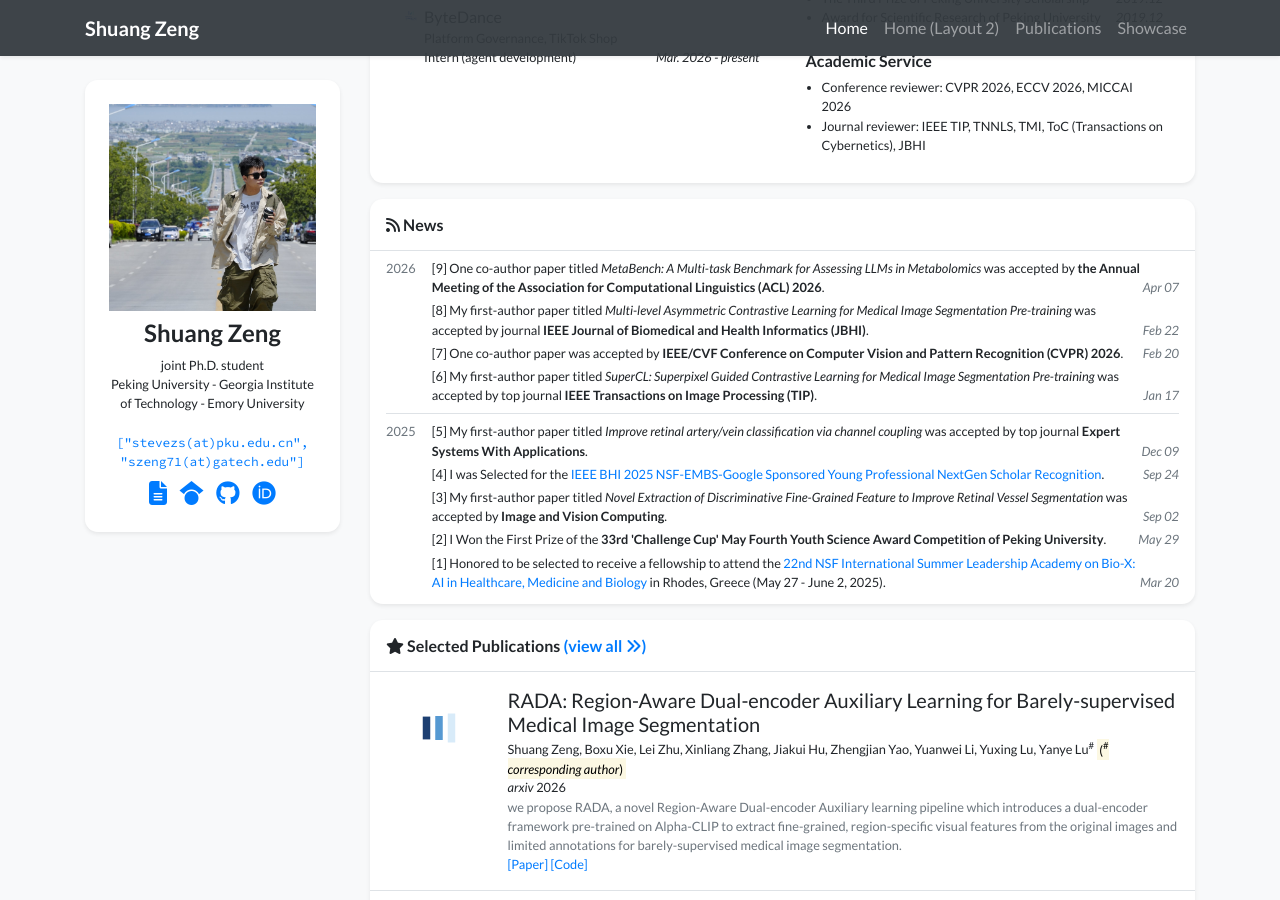
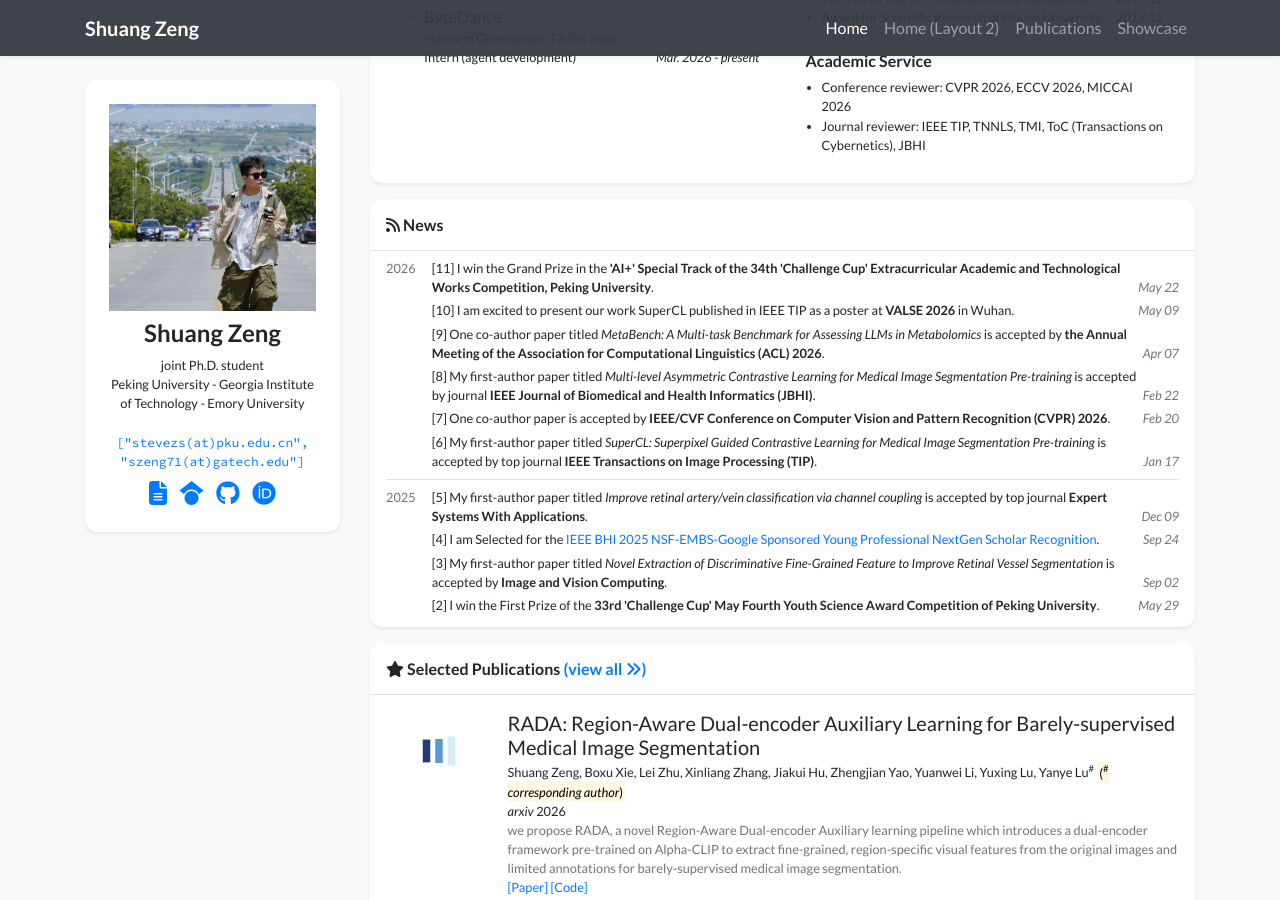
Before and after one commit to stevezs315/stevezs315.github.io, a Jekyll site: the page built from index.html, in a window 1280 px wide and 900 px high, scrolled down 942 px. Built offline with Jekyll 4.4.1, drawn with Linux system fonts in a browser that asks for light colours; nearby versions of some CDN libraries; a style sheet for code colours, icons or effects is not loaded.

Commit message:
Update news.yml

```diff
--- a/_data/news.yml
+++ b/_data/news.yml
@@ -1,35 +1,43 @@
+- date: "2026-05-22"
+  index: 11
+  content: "I win the Grand Prize in the <strong>'AI+' Special Track of the 34th 'Challenge Cup' Extracurricular Academic and Technological Works Competition, Peking University</strong>."
+
+- date: "2026-05-09"
+  index: 10
+  content: "I am excited to present our work SuperCL published in IEEE TIP as a poster at <strong>VALSE 2026</strong> in Wuhan."
+
 - date: "2026-04-07"
   index: 9
-  content: "One co-author paper titled <i>MetaBench: A Multi-task Benchmark for Assessing LLMs in Metabolomics</i> was accepted by <strong>the Annual Meeting of the Association for Computational Linguistics (ACL) 2026</strong>."
+  content: "One co-author paper titled <i>MetaBench: A Multi-task Benchmark for Assessing LLMs in Metabolomics</i> is accepted by <strong>the Annual Meeting of the Association for Computational Linguistics (ACL) 2026</strong>."
 
 - date: "2026-02-22"
   index: 8
-  content: "My first-author paper titled <i>Multi-level Asymmetric Contrastive Learning for Medical Image Segmentation Pre-training</i> was accepted by journal <strong>IEEE Journal of Biomedical and Health Informatics (JBHI)</strong>."
+  content: "My first-author paper titled <i>Multi-level Asymmetric Contrastive Learning for Medical Image Segmentation Pre-training</i> is accepted by journal <strong>IEEE Journal of Biomedical and Health Informatics (JBHI)</strong>."
 
 - date: "2026-02-20"
   index: 7
-  content: "One co-author paper was accepted by <strong>IEEE/CVF Conference on Computer Vision and Pattern Recognition (CVPR) 2026</strong>."
+  content: "One co-author paper is accepted by <strong>IEEE/CVF Conference on Computer Vision and Pattern Recognition (CVPR) 2026</strong>."
 
 - date: "2026-01-17"
   index: 6
-  content: "My first-author paper titled <i>SuperCL: Superpixel Guided Contrastive Learning for Medical Image Segmentation Pre-training</i> was accepted by top journal <strong>IEEE Transactions on Image Processing (TIP)</strong>."
+  content: "My first-author paper titled <i>SuperCL: Superpixel Guided Contrastive Learning for Medical Image Segmentation Pre-training</i> is accepted by top journal <strong>IEEE Transactions on Image Processing (TIP)</strong>."
 
 - date: "2025-12-09"
   index: 5
-  content: "My first-author paper titled <i>Improve retinal artery/vein classification via channel coupling</i> was accepted by top journal <strong>Expert Systems With Applications</strong>."
+  content: "My first-author paper titled <i>Improve retinal artery/vein classification via channel coupling</i> is accepted by top journal <strong>Expert Systems With Applications</strong>."
 
 - date: "2025-09-24"
   index: 4
-  content: "I was Selected for the <a href=\"https://bhi.embs.org/2025/registration-2/nsf-embs-google-sponsored-young-professional-nextgen-scholar-recognition/\">IEEE BHI 2025 NSF-EMBS-Google Sponsored Young Professional NextGen Scholar Recognition</a>."
+  content: "I am Selected for the <a href=\"https://bhi.embs.org/2025/registration-2/nsf-embs-google-sponsored-young-professional-nextgen-scholar-recognition/\">IEEE BHI 2025 NSF-EMBS-Google Sponsored Young Professional NextGen Scholar Recognition</a>."
 
 - date: "2025-09-02"
   index: 3
-  content: "My first-author paper titled <i>Novel Extraction of Discriminative Fine-Grained Feature to Improve Retinal Vessel Segmentation</i> was accepted by <strong>Image and Vision Computing</strong>."
+  content: "My first-author paper titled <i>Novel Extraction of Discriminative Fine-Grained Feature to Improve Retinal Vessel Segmentation</i> is accepted by <strong>Image and Vision Computing</strong>."
 
 - date: "2025-05-29"
   index: 2
-  content: "I Won the First Prize of the <strong>33rd 'Challenge Cup' May Fourth Youth Science Award Competition of Peking University</strong>."
+  content: "I win the First Prize of the <strong>33rd 'Challenge Cup' May Fourth Youth Science Award Competition of Peking University</strong>."
 
 - date: "2025-03-20"
   index: 1
-  content: "Honored to be selected to receive a fellowship to attend the <a href=\"http://2025.biocomplexitysummerschool.org/index.html\">22nd NSF International Summer Leadership Academy on Bio-X: AI in Healthcare, Medicine and Biology</a> in Rhodes, Greece (May 27 - June 2, 2025)."
+  content: "I am Honored to be selected to receive a fellowship to attend the <a href=\"http://2025.biocomplexitysummerschool.org/index.html\">22nd NSF International Summer Leadership Academy on Bio-X: AI in Healthcare, Medicine and Biology</a> in Rhodes, Greece (May 27 - June 2, 2025)."
```
